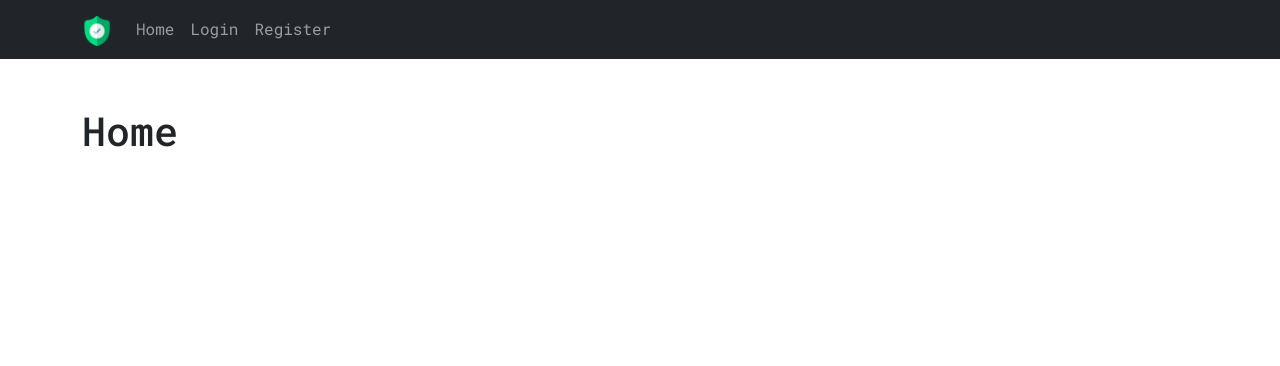
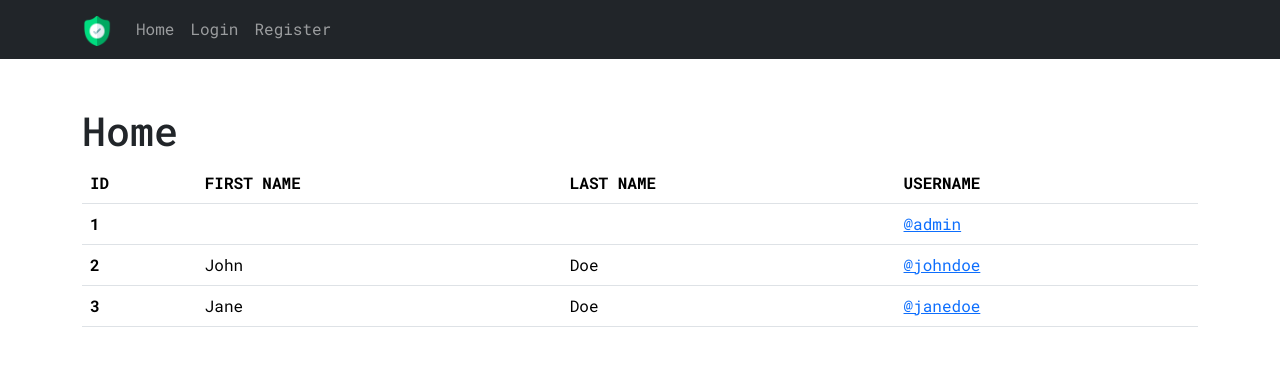
Before and after one commit to whdev36/django-auth-system, a Django app: page / in a window 1280 px wide. Shown: the top 366 px of the page. Run offline with Django 5.2, Linux system fonts and the light colour scheme; data comes from the database, SQL or seed files in the repository.

Commit message:
user list

```diff
--- a/authenticate/views.py
+++ b/authenticate/views.py
@@ -7,7 +7,8 @@ from . import models, forms
 
 # Home
 def home(request):
-    return render(request, 'home.html', {})
+    users = User.objects.all()
+    return render(request, 'home.html', {'users': users})
 
 # Register
 def register_user(request):
--- a/templates/base.html
+++ b/templates/base.html
@@ -1,6 +1,6 @@
 <!DOCTYPE html>
 <html lang="en">
-
+{% load static %}
 <head>
     <meta charset="UTF-8">
     <meta name="viewport" content="width=device-width, initial-scale=1.0">
@@ -9,6 +9,7 @@
     <meta name="keywords" content="">
     <meta name="description" content="">
     <meta name="author" content="">
+    <link rel="shortcut icon" href="{% static 'favicon.ico' %}" type="image/x-icon">
     <title>Auth | {% block title %}{% endblock %}</title>
     <link rel="stylesheet" href="https://cdn.jsdelivr.net/npm/bootstrap@5.3.3/dist/css/bootstrap.min.css">
     <style>
--- a/templates/home.html
+++ b/templates/home.html
@@ -4,4 +4,28 @@
 
 {% block content %}
     <h1>Home</h1>
+    {% if users %}
+        <table class="table">
+            <thead>
+                <tr>
+                    <th scope="col" class="text-uppercase">ID</th>
+                    <th scope="col" class="text-uppercase">First name</th>
+                    <th scope="col" class="text-uppercase">Last name</th>
+                    <th scope="col" class="text-uppercase">Username</th>
+                </tr>
+            </thead>
+            <tbody>
+                {% for u in users %}
+                    <tr>
+                        <th scope="row">{{ u.id }}</th>
+                        <td>{{ u.first_name }}</td>
+                        <td>{{ u.last_name }}</td>
+                        <td><a href="#">@{{ u.username }}</a></td>
+                    </tr>
+                {% endfor %}
+            </tbody>
+        </table>
+    {% else %}
+        <p class="text-center">No users found.</p>
+    {% endif %}
 {% endblock %}
```
